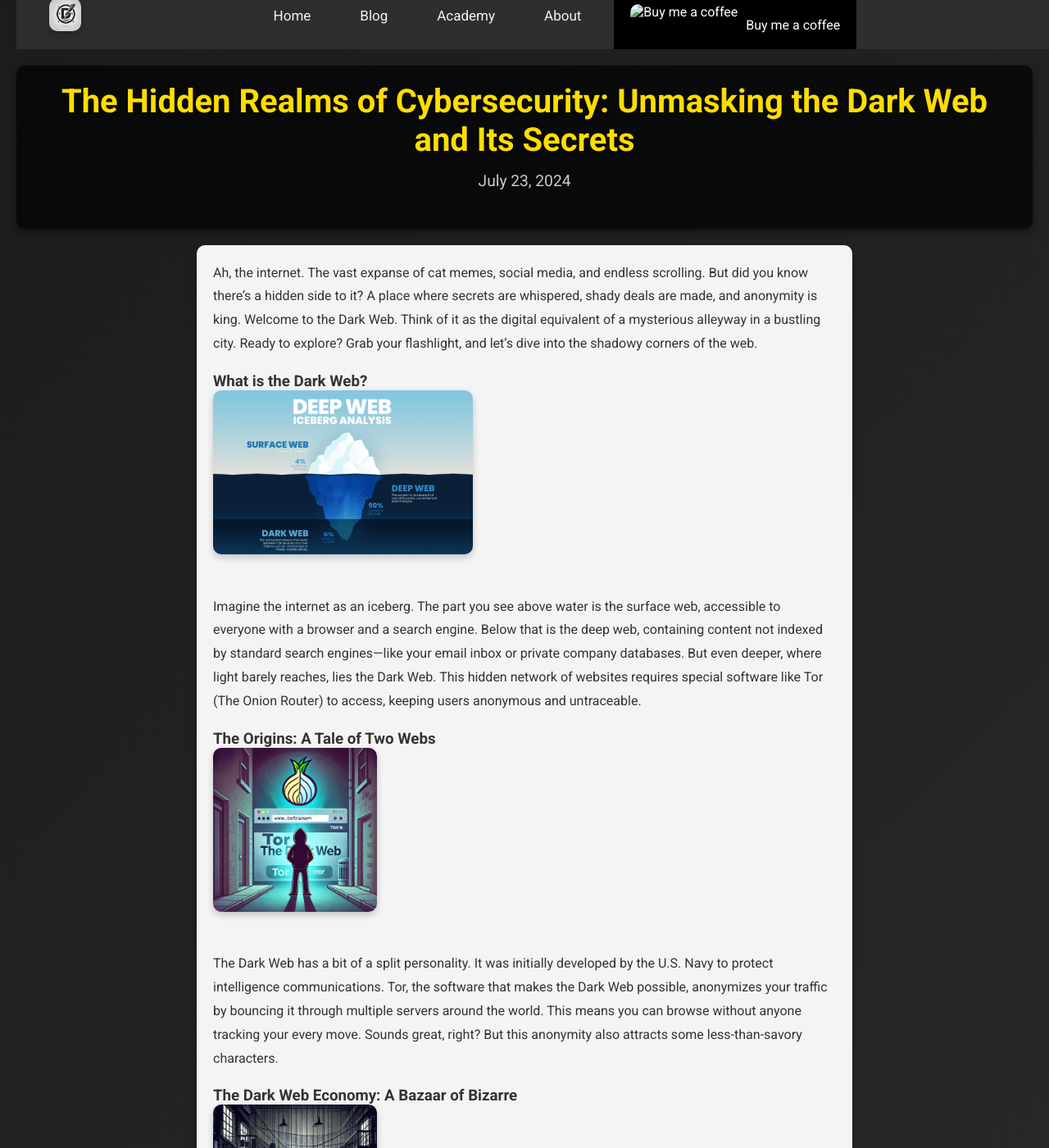
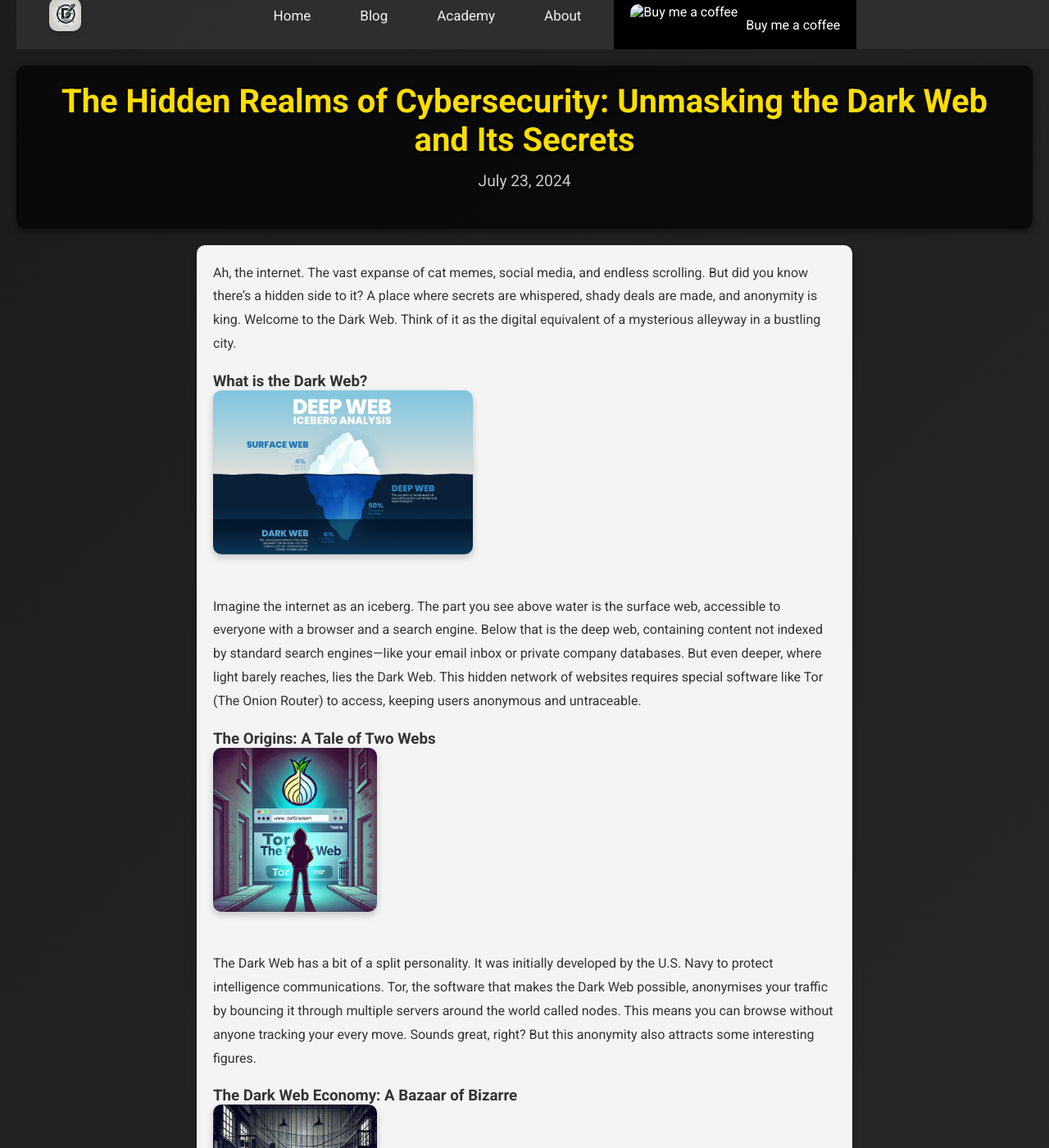
Before and after one commit to Dyst0rti0n/Dyst0rti0n.github.io, a Jekyll site: the page built from _posts/2024-07-23-hidden-realms-of-cybersecurity.md, in a window 1280 px wide and 1400 px high. Shown: the whole window at 82% size. Built offline with Jekyll 4.4.1, drawn with Linux system fonts in a browser that asks for light colours.

Commit message:
Updated language

```diff
--- a/_posts/2024-07-23-hidden-realms-of-cybersecurity.md
+++ b/_posts/2024-07-23-hidden-realms-of-cybersecurity.md
@@ -5,7 +5,7 @@ image: /assets/images/blogs/hidden-realms/hidden-realms.jpg
 categories: cybersecurity dark-web
 ---
 
-Ah, the internet. The vast expanse of cat memes, social media, and endless scrolling. But did you know there’s a hidden side to it? A place where secrets are whispered, shady deals are made, and anonymity is king. Welcome to the Dark Web. Think of it as the digital equivalent of a mysterious alleyway in a bustling city. Ready to explore? Grab your flashlight, and let’s dive into the shadowy corners of the web.
+Ah, the internet. The vast expanse of cat memes, social media, and endless scrolling. But did you know there’s a hidden side to it? A place where secrets are whispered, shady deals are made, and anonymity is king. Welcome to the Dark Web. Think of it as the digital equivalent of a mysterious alleyway in a bustling city.
 
 ### What is the Dark Web?
 
@@ -17,7 +17,7 @@ Imagine the internet as an iceberg. The part you see above water is the surface
 
 ![Tor Browser](/assets/images/blogs/hidden-realms/tor-browser.jpg)
 
-The Dark Web has a bit of a split personality. It was initially developed by the U.S. Navy to protect intelligence communications. Tor, the software that makes the Dark Web possible, anonymizes your traffic by bouncing it through multiple servers around the world. This means you can browse without anyone tracking your every move. Sounds great, right? But this anonymity also attracts some less-than-savory characters.
+The Dark Web has a bit of a split personality. It was initially developed by the U.S. Navy to protect intelligence communications. Tor, the software that makes the Dark Web possible, anonymises your traffic by bouncing it through multiple servers around the world called nodes. This means you can browse without anyone tracking your every move. Sounds great, right? But this anonymity also attracts some interesting figures.
 
 ### The Dark Web Economy: A Bazaar of Bizarre
 
```
